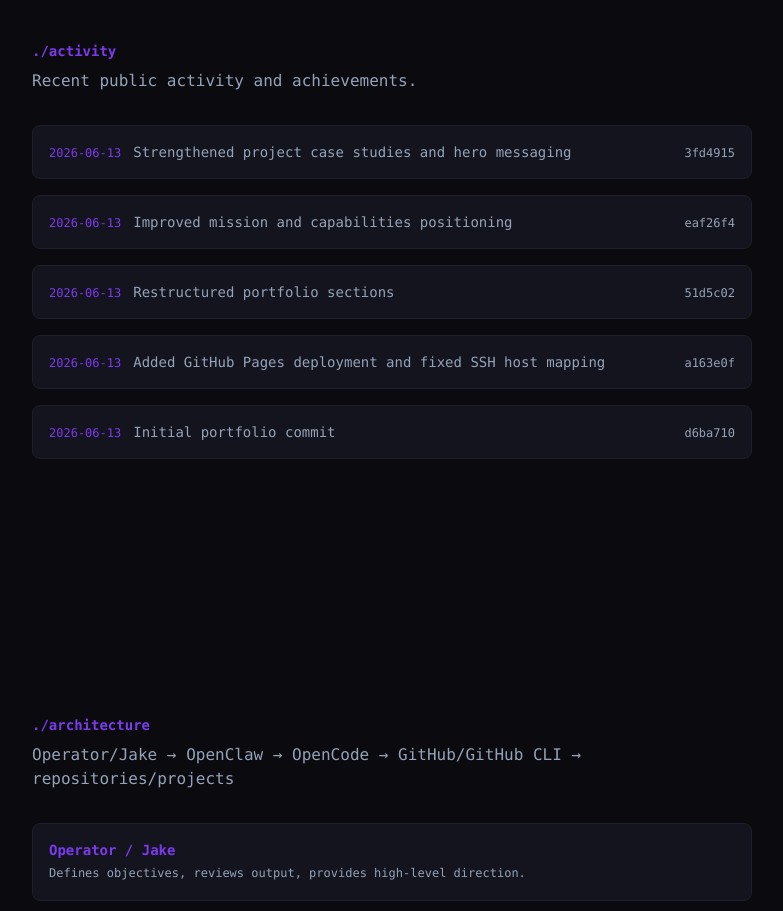
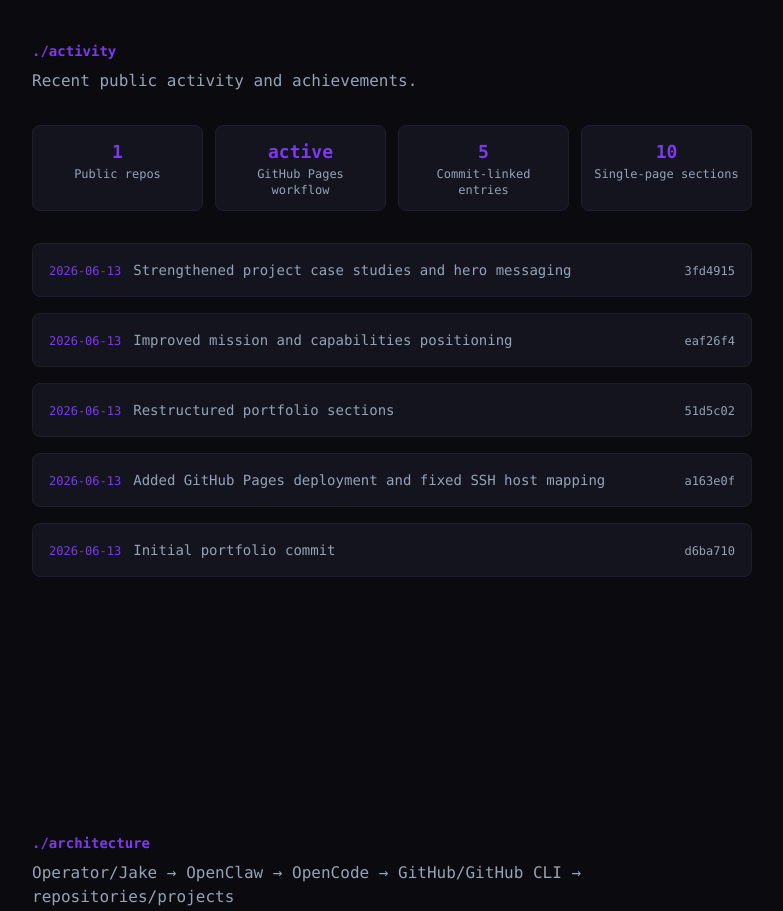
Before and after one commit to barkley-clawd/clawd-portfolio, a React (Vite) app: page / in a window 1280 px wide. Shown: the part 5160-6071 px from the top of the page, without its empty margins (248-1031 px from the left). Built offline with nearby package versions, Linux system fonts and the light colour scheme.

Commit message:
Add public record metrics

```diff
--- a/src/components/Activity.jsx
+++ b/src/components/Activity.jsx
@@ -1,4 +1,4 @@
-import { activityItems } from '../data/content'
+import { activityItems, publicRecordMetrics } from '../data/content'
 
 export default function Activity() {
   return (
@@ -12,6 +12,21 @@ export default function Activity() {
       <p className="mb-8 text-[var(--color-text-dim)]">
         Recent public activity and achievements.
       </p>
+      <div className="mb-8 grid grid-cols-2 gap-3 sm:grid-cols-4">
+        {publicRecordMetrics.map((m) => (
+          <div
+            key={m.label}
+            className="rounded-lg border border-[var(--color-border)] bg-[var(--color-surface)] p-3 text-center"
+          >
+            <div className="text-lg font-semibold text-[var(--color-accent)]">
+              {m.value}
+            </div>
+            <div className="text-xs text-[var(--color-text-dim)]">
+              {m.label}
+            </div>
+          </div>
+        ))}
+      </div>
       <div className="space-y-4">
         {activityItems.map((item) => (
           <div
--- a/src/data/content.js
+++ b/src/data/content.js
@@ -70,6 +70,13 @@ export const roadmapItems = [
   { quarter: 'Planned', title: 'Autonomous Maintenance Routines', description: 'Schedule and execute recurring maintenance tasks — dependency upgrades, stale-branch cleanup, log rotation, and health checks — running autonomously with human review and automated alerts when intervention is needed.' },
 ]
 
+export const publicRecordMetrics = [
+  { label: 'Public repos', value: 1 },
+  { label: 'GitHub Pages workflow', value: 'active' },
+  { label: 'Commit-linked entries', value: 5 },
+  { label: 'Single-page sections', value: 10 },
+]
+
 export const activityItems = [
   { date: '2026-06-13', text: 'Strengthened project case studies and hero messaging', commit: '3fd4915', url: 'https://github.com/barkley-clawd/clawd-portfolio/commit/3fd49152f16f5e28ecf97e7e9b11697df6d2dc96' },
   { date: '2026-06-13', text: 'Improved mission and capabilities positioning', commit: 'eaf26f4', url: 'https://github.com/barkley-clawd/clawd-portfolio/commit/eaf26f49a1ea249805270f7dec2aac15c4ea01d9' },
```
